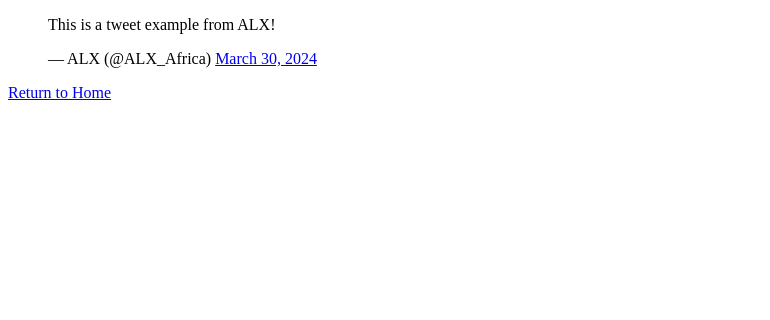
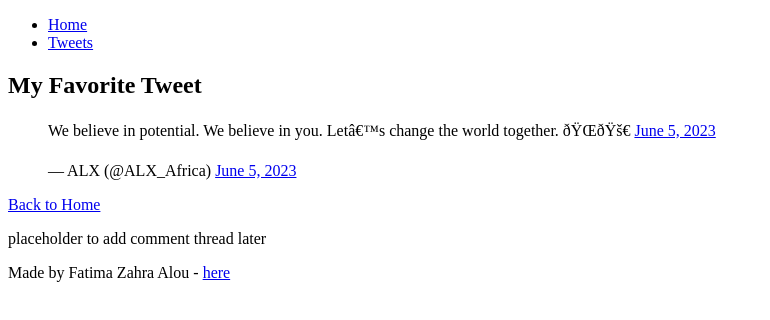
Before and after one commit to Fati-Flower/My_First_Portfolio, a plain HTML site: page html_basic/tweets.html in a window 1280 px wide. Shown: the whole page, without its empty margins (0-770 px from the left). Drawn offline with Linux system fonts and the light colour scheme.

Commit message:
tweets.html

```diff
--- a/html_basic/tweets.html
+++ b/html_basic/tweets.html
@@ -4,12 +4,39 @@
     <title>My First HTML Page</title>
   </head>
   <body>
-   <blockquote class="twitter-tweet">
-  <p lang="en" dir="ltr">This is a tweet example from ALX!</p>&mdash; ALX (@ALX_Africa)
-  <a href="https://twitter.com/ALX_Africa/status/1234567890123456789">March 30, 2024</a>
-</blockquote>
-<script async src="https://platform.twitter.com/widgets.js" charset="utf-8"></script>
-<a href="index.html">Return to Home</a>
+
+<header>
+    <ul>
+      <li><a href="index.html">Home</a></li>
+      <li><a href="tweets.html">Tweets</a></li>
+    </ul>
+  </header>
+
+  <main>
+    <article>
+      <h1>My Favorite Tweet</h1>
+
+      <blockquote class="twitter-tweet">
+        <p lang="en" dir="ltr">We believe in potential. We believe in you. Let’s change the world together. 🌍🚀 <a href="https://twitter.com/ALX_Africa/status/1665689545692884992">June 5, 2023</a></p>
+        &mdash; ALX (@ALX_Africa)
+        <a href="https://twitter.com/ALX_Africa/status/1665689545692884992">June 5, 2023</a>
+      </blockquote>
+      <script async src="https://platform.twitter.com/widgets.js" charset="utf-8"></script>
+
+      <!-- Back to homepage -->
+      <p><a href="index.html">Back to Home</a></p>
+    </article>
+
+    <aside>
+      <p>placeholder to add comment thread later</p>
+    </aside>
+  </main>
+
+  <footer>
+    <p>Made by Fatima Zahra Alou - <a href="https://github.com/FatimaZahraAlou" target="_blank">here</a></p>
+  </footer>
+
+
 
   </body>
 </html>
```
